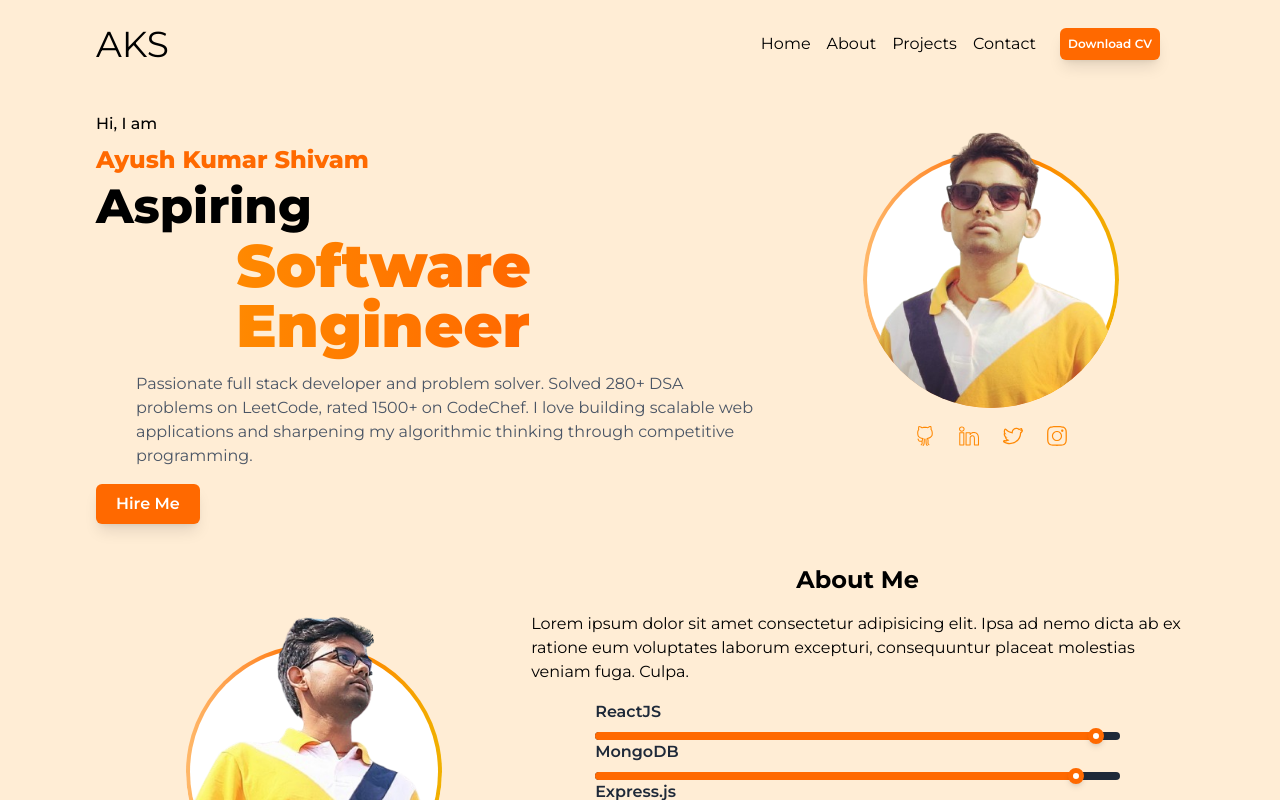
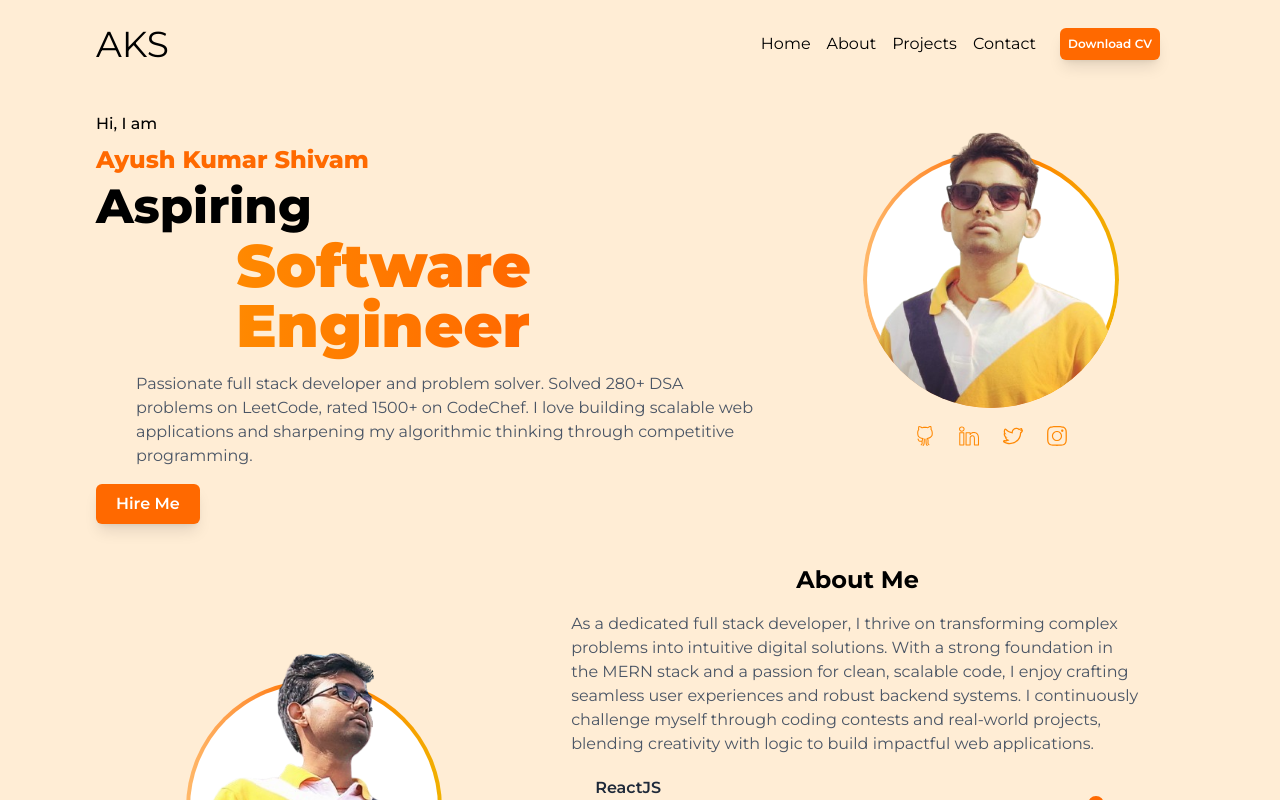
Before and after one commit to Ayushivam22/portfolio, a React (Vite) app: page / in a window 1280 px wide. Shown: the top 800 px of the page. Built offline with nearby package versions, Linux system fonts and the light colour scheme.

Commit message:
hero-lower tweaked

```diff
--- a/src/components/Hero.tsx
+++ b/src/components/Hero.tsx
@@ -1,4 +1,4 @@
-import React, { useEffect, useState } from "react";
+import  { useEffect, useState } from "react";
 import { SlSocialLinkedin } from "react-icons/sl";
 import { SlSocialInstagram } from "react-icons/sl";
 import { SlSocialGithub } from "react-icons/sl";
@@ -130,16 +130,16 @@ const Hero = () => {
                   <div className="text-2xl font-bold">
                     About Me
                   </div>
-                  <div>Lorem ipsum dolor sit amet consectetur adipisicing elit. Ipsa ad nemo dicta ab ex ratione eum voluptates laborum excepturi, consequuntur placeat molestias veniam fuga. Culpa.</div>
+                  <div className="text-gray-600 px-10 mb-4">As a dedicated full stack developer, I thrive on transforming complex problems into intuitive digital solutions. With a strong foundation in the MERN stack and a passion for clean, scalable code, I enjoy crafting seamless user experiences and robust backend systems. I continuously challenge myself through coding contests and real-world projects, blending creativity with logic to build impactful web applications.</div>
 
 <div className="flex flex-col items-center w-full">
   {skills.map(({ name }, idx) => {
     // Place marker 1% less than level, but not below 0
     const levelEnd = Math.max(0, Math.min(100, progress[idx] - 1));
     return (
-      <div key={name} className="flex flex-col w-full gap-2 px-16">
+      <div key={name} className="flex flex-col w-full px-16 my-1">
         <div className="font-semibold text-gray-800">{name}</div>
-        <div className="relative flex-1 w-full">
+        <div className="relative flex-1 w-full ">
           <div className="w-full h-2 bg-gray-800 rounded-full">
             <div
               className="absolute top-0 left-0 h-2 bg-orange-500 rounded-full transition-all duration-1000 ease-in-out"
```
